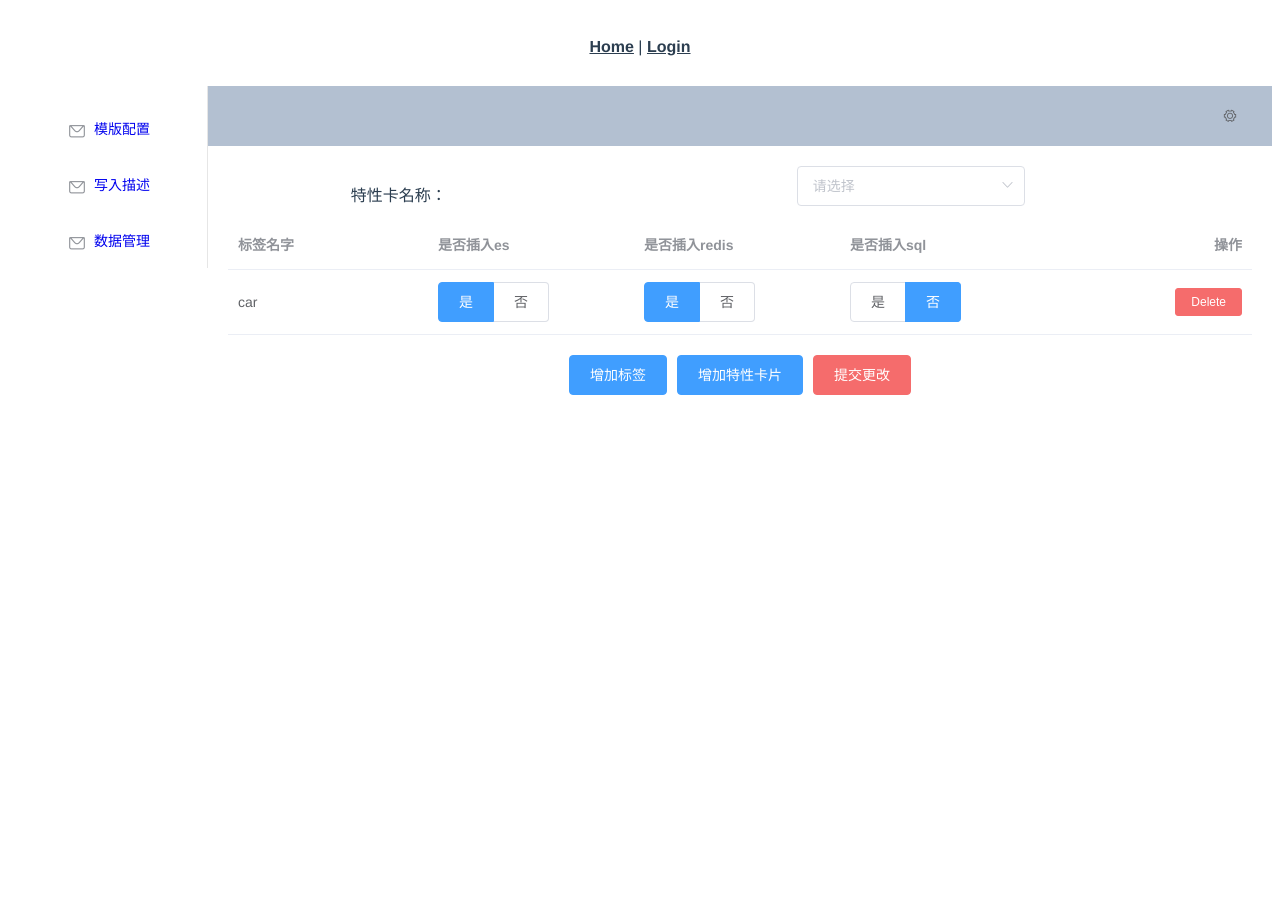
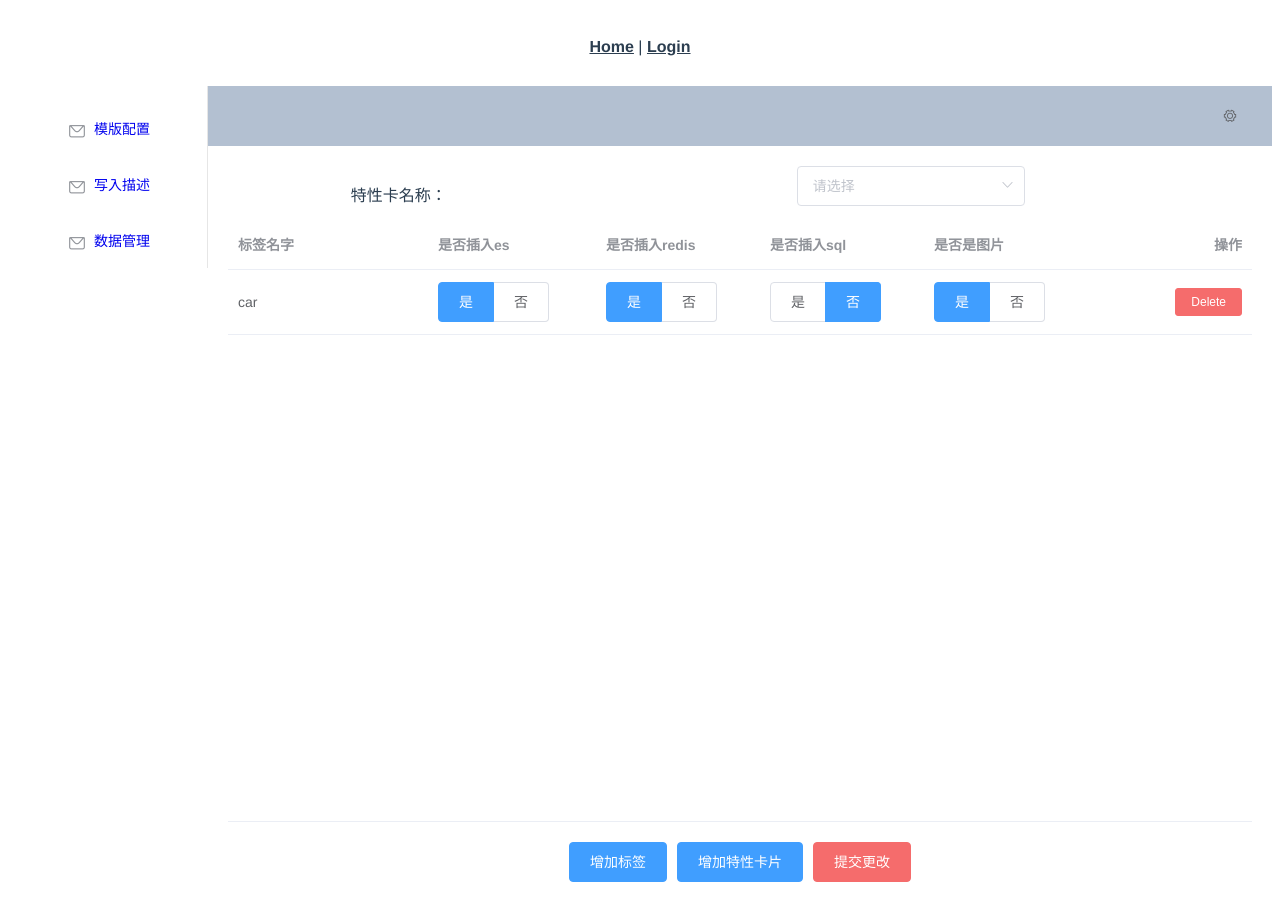
Before and after one commit to Boxworld1/dianasdog-frontend-opplatform, a Vue app: page /writesetting in a window 1280 px wide. Before the commit the page ends 800 px from the top, so only its background shows below. Built offline with nearby package versions, Linux system fonts and the light colour scheme; sample sign-in values are in the browser's storage.

Commit message:
完成写入描述的界面 #7

```diff
--- a/src/components/resourceSelect.vue
+++ b/src/components/resourceSelect.vue
@@ -45,6 +45,14 @@ export default {
     }
   },
   methods: {
+
   },
+  watch: {
+    value: {
+      handler(value){
+        this.$emit('changeValue', value)
+      }
+    }
+  }
 };
 </script>
--- a/src/utils/communication.js
+++ b/src/utils/communication.js
@@ -14,7 +14,7 @@ const request_json = {
       })
   },
   GET_WITH_PARAMS: (get_function, url, params) => {
-    axios.get(url, params)
+    axios.get(url, {params: params})
       .then((res) => {
         get_function(res.data)
       })
--- a/src/views/WScopy.vue
+++ b/src/views/WScopy.vue
@@ -1,8 +1,12 @@
 <template>
   <div>
-    <resource-select :options="options" :value="value_option" :get_options="get_options"/>
+    <resource-select
+      :options="options"
+      @changeValue="changeValue"
+      :get_options="get_options"
+    />
     <div>
-      <el-table :data="labels" style="width: 100%" max-height="250">
+      <el-table :data="labels" style="width: 100%" height="600">
         <el-table-column fixed prop="name" label="标签名字" width="200" />
         <el-table-column prop="es" label="是否插入es">
           <template slot-scope="scope">
@@ -24,6 +28,14 @@
         <el-table-column prop="sql" label="是否插入sql">
           <template slot-scope="scope">
             <el-radio-group v-model="scope.row.sql">
+              <el-radio-button :label="true">是</el-radio-button>
+              <el-radio-button :label="false">否</el-radio-button>
+            </el-radio-group>
+          </template>
+        </el-table-column>
+        <el-table-column prop="pic" label="是否是图片">
+          <template slot-scope="scope">
+            <el-radio-group v-model="scope.row.pic">
               <el-radio-button :label="true">是</el-radio-button>
               <el-radio-button :label="false">否</el-radio-button>
             </el-radio-group>
@@ -76,6 +88,12 @@
             <el-radio :label="false">否</el-radio>
           </el-radio-group>
         </el-form-item>
+        <el-form-item label="是否是图片">
+          <el-radio-group v-model="formLabel.pic">
+            <el-radio :label="true">是</el-radio>
+            <el-radio :label="false">否</el-radio>
+          </el-radio-group>
+        </el-form-item>
       </el-form>
       <div slot="footer" class="dialog-footer">
         <el-button @click="dialogLabelVisible = false">取 消</el-button>
@@ -107,7 +125,7 @@ export default {
     return {
       options: [],
       value_option: "",
-      labels: [{ name: "car", es: true, redis: true, sql: false }],
+      labels: [{ name: "car", es: true, redis: true, sql: false, pic: true }],
       dialogLabelVisible: false,
       dialogResourceVisible: false,
       //formLabel用于新增label
@@ -116,6 +134,7 @@ export default {
         es: true,
         redis: true,
         sql: true,
+        pic: true,
       },
       newResourceName: "",
     };
@@ -131,11 +150,22 @@ export default {
     set_options(val) {
       this.options = val.data;
     },
-
+    changeValue(value) {
+      this.value_option = value;
+    },
     set_labels(val) {
-      var items = JSON.parse(val)["data"]["write_setting"];
-      console.log(items);
-    }, //todo: convert val to list items
+      this.labels = [];
+      var items = val.data.write_setting;
+      for (var i in items) {
+        this.labels.push({
+          name: i,
+          es: items[i].dump_invert_idx,
+          redis: items[i].dump_digest,
+          sql: items[i].dump_dict,
+          pic: items[i].is_picture,
+        });
+      }
+    }, //do: convert val to list items
     handleDelete(index) {
       this.labels.splice(index, 1);
     },
@@ -145,6 +175,7 @@ export default {
         es: true,
         redis: true,
         sql: true,
+        pic: true,
       };
     },
     submitDialogLabel() {
@@ -161,17 +192,43 @@ export default {
     },
     submitChange() {
       //todo: send this resource and labels to backend
+      //构造json
+      var dict = {};
+      for (var i in this.labels) {
+        dict[this.labels[i].name] = {
+          dump_dict: this.labels[i].sql,
+          dump_digest: this.labels[i].redis,
+          dump_invert_idx: this.labels[i].es,
+          is_picture: this.labels[i].pic,
+        };
+      }
+      var setting_file = {
+          resource: this.value_option,
+          write_setting: dict,
+      };
+      var formData = new FormData();
+      formData.append("resource", this.value_option);
+      formData.append("data", JSON.stringify(setting_file));
+      request_json.POST_File(this.submit_check, formData, "/setting");
+    },
+    submit_check(bool) {
+      if (bool) {
+        alert("更改成功！");
+      } else {
+        alert("更改失败！");
+      }
     },
   },
   watch: {
     value_option: {
       handler(value) {
+        console.log(value);
         if (value == this.newResourceName) {
           return;
         }
         //do: set msg and url
-        url = "/setting";
-        params = {
+        var url = "/setting";
+        var params = {
           resource: value,
         };
         request_json.GET_WITH_PARAMS(this.set_labels, url, params);
```
